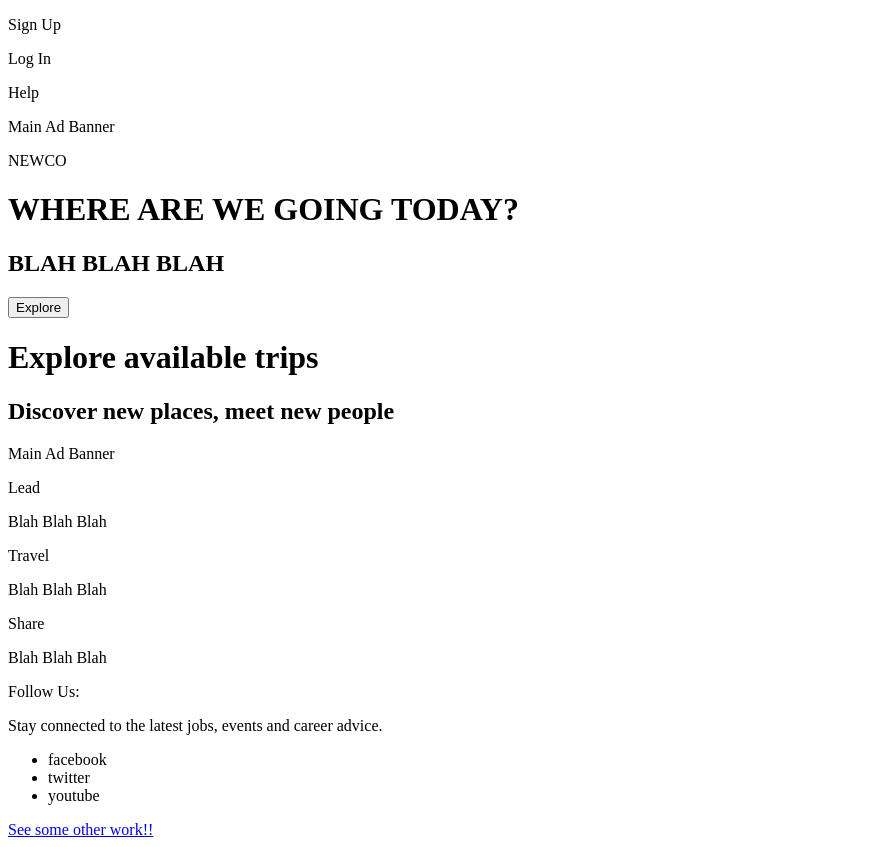
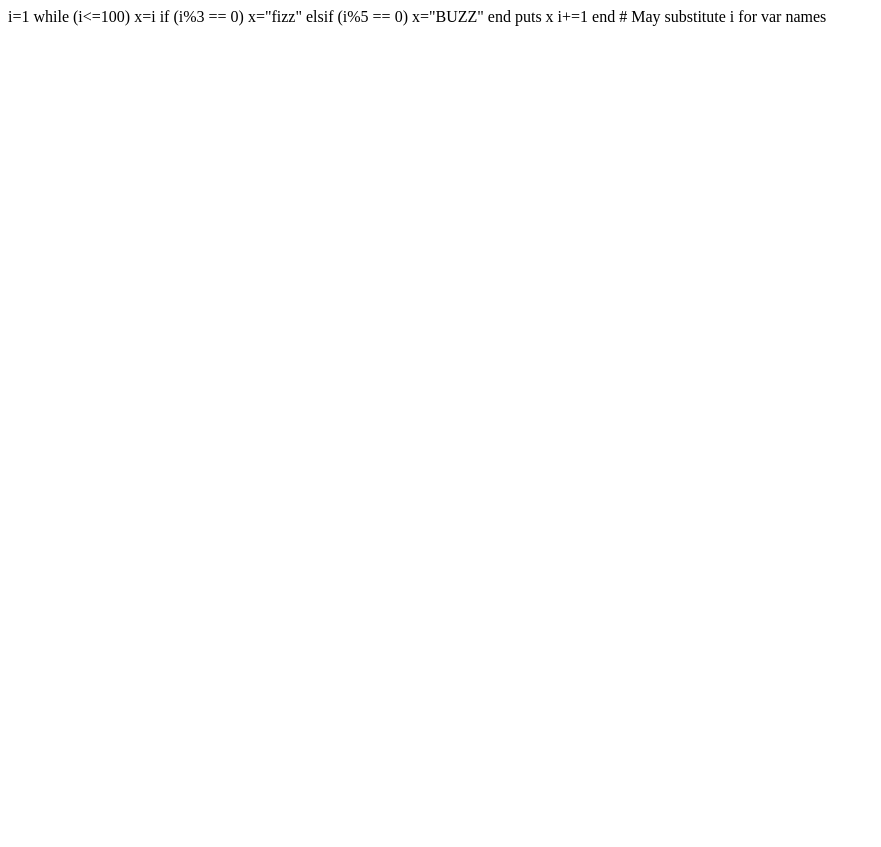
Before and after one commit to dloMIA/dloMIA.github.io, a plain HTML site: page index.html in a window 1280 px wide. Shown: the whole page, without its empty margins (0-881 px from the left). After the commit the page ends 800 px from the top, so only its background shows below. Drawn offline with Linux system fonts and the light colour scheme.

Commit message:
Update index.html

```diff
--- a/index.html
+++ b/index.html
@@ -1,106 +1,13 @@
-<!doctype html>
-<html>
+i=1
+while (i<=100)
+	x=i
+	if (i%3 == 0)
+		x="fizz"
+	elsif (i%5 == 0)
+		x="BUZZ"
+	end
+	puts x
+	i+=1
+end
 
-<head>
-<meta charset=”utf-8”>
-<title>Land, Sea & Air</title>
-<link rel="stylesheet" href="style.css">
-</head>
-
-<body>
-<div>
-
-
-    <div class="header">
-
-		<div class="menu">
-			<p>Sign Up</p>
-		</div>
-		<div class="menu">
-			<p>Log In</p>
-		</div>
-    	<div class="menu">
-			<p>Help</p>
-		</div>
-    </div>
-
-    <div class="ad-banner">
-
-        	<p>Main Ad Banner</p>
-
-    </div>
-
-
-
-    <div id="top">
-    	<div>
-        	<p>NEWCO</p>
-    	</div>
-    	<div id="pitch">
-        	<h1>WHERE ARE WE GOING TODAY?</h1>
-    		<h2>BLAH BLAH BLAH</h2>
-
-			<button id="explore">Explore</button>
-
-    	</div>
-
-
-    </div>
-
-    <div id="middle">
-        	<h1>Explore available trips</h1>
-    		<h2>Discover new places, meet new people</h2>
-
-    	</div>
-    </div>
-
-    <div class="ad-banner">
-
-        	<p>Main Ad Banner</p>
-
-    </div>
-
-    <div id="bottom">
-    	<div id="inside">
-
-    			<div id="article1">
-					<div id="art1">Lead</div>
-					<p>Blah Blah Blah</p>
-
-				</div>
-
-				<div id="article2">
-					<div id="art2">Travel</div>
-					<p>Blah Blah Blah</p>
-
-				</div>
-
-				<div  id="article3">
-					<div id="art3">Share</div>
-					<p>Blah Blah Blah</p>
-
-				</div>
-    	</div>
-
-
-	</div>
-
-    <div id="footer">
-			<div class="footer">
-				<p>Follow Us:</p>
-				<p>Stay connected to the latest jobs, events and career advice.</p>
-				<ul>
-					<li>facebook</li>
-					<li>twitter </li>
-					<li>youtube</li>
-				</ul>
-			</div>
-
-		<a href="work.html" target="_blank">See some other work!!</a>
-	</div>
-
-
-</div>
-</body>
-
-</html>
+# May substitute i for var names
```
